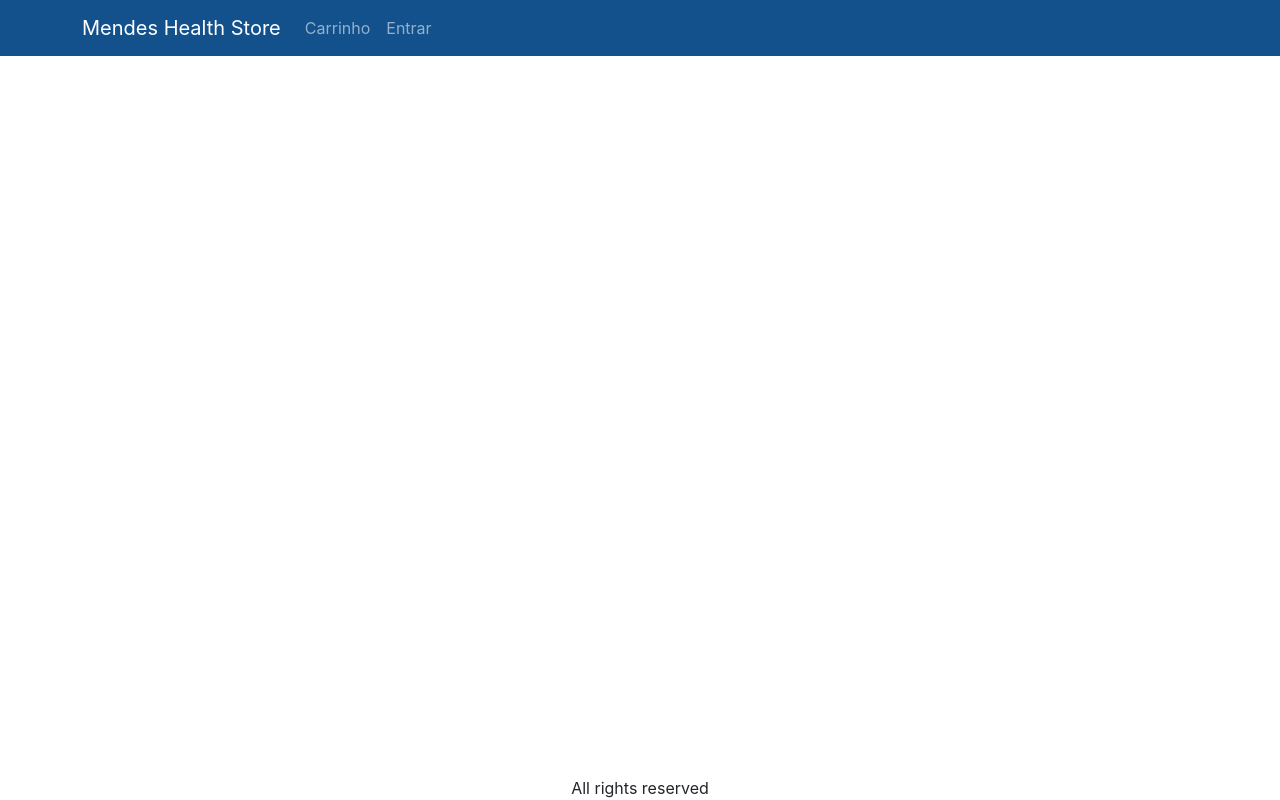
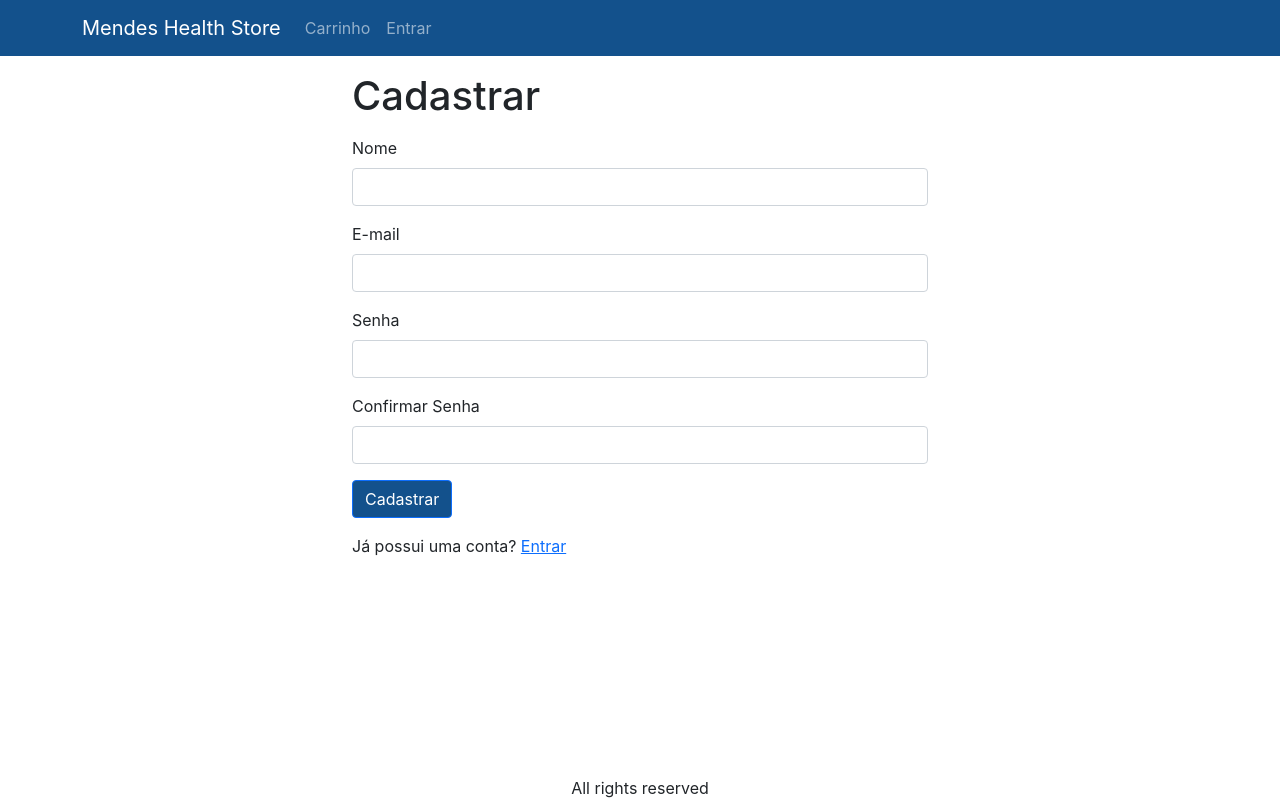
Before and after one commit to Pavanin92/proj_ecommerce, a React (Create React App) app in the folder frontend/: page /signup in a window 1280 px wide. Built offline with nearby package versions, Linux system fonts and the light colour scheme.

Commit message:
signup_screen

```diff
--- a/frontend/src/App.js
+++ b/frontend/src/App.js
@@ -13,6 +13,7 @@
 import ProductScreen from './screens/ProductScreen';
 import ShippingAddressScreen from './screens/ShippingAddressScreen';
 import SigninScreen from './screens/SigninScreen';
+import SignupScreen from './screens/SignupScreen';
 import { Store } from './Store';
 
 function App() {
@@ -76,6 +77,7 @@
               <Route path="/product/:slug" element={<ProductScreen />} />
               <Route path="/cart" element={<CartScreen />} />
               <Route path="/signin" element={<SigninScreen />} />
+              <Route path="/signup" element={<SignupScreen />} />
               <Route path="/shipping" element={<ShippingAddressScreen />} />
               <Route path="/" element={<HomeScreen />} />
             </Routes>
--- /dev/null
+++ b/frontend/src/screens/SignupScreen.js
@@ -0,0 +1,97 @@
+import Axios from 'axios';
+import { useContext, useEffect, useState } from 'react';
+import Button from 'react-bootstrap/Button';
+import Container from 'react-bootstrap/Container';
+import Form from 'react-bootstrap/Form';
+import { Helmet } from 'react-helmet-async';
+import { Link, useLocation, useNavigate } from 'react-router-dom';
+import { toast } from 'react-toastify';
+import { Store } from '../Store.js';
+import { getError } from '../utils.js';
+
+export default function SignupScreen() {
+  const navigate = useNavigate();
+  const { search } = useLocation();
+  const redirectInUrl = new URLSearchParams(search).get('redirect');
+  const redirect = redirectInUrl ? redirectInUrl : '/';
+
+  const [name, setName] = useState('');
+  const [email, setEmail] = useState('');
+  const [password, setPassword] = useState('');
+  const [confirmPassword, setConfirmPassword] = useState('');
+
+  const { state, dispatch: ctxDispatch } = useContext(Store);
+  const { userInfo } = state;
+
+  const submitHandler = async (e) => {
+    e.preventDefault();
+    if (password !== confirmPassword) {
+      toast.error('As senhas não estão iguais');
+      return;
+    }
+    try {
+      const { data } = await Axios.post('/api/users/signup', {
+        name,
+        email,
+        password,
+      });
+      ctxDispatch({ type: 'USER_SIGNIN', payload: data });
+      localStorage.setItem('userInfo', JSON.stringify(data));
+      navigate(redirect || '/');
+    } catch (err) {
+      toast.error(getError(err));
+    }
+  };
+
+  useEffect(() => {
+    if (userInfo) {
+      navigate(redirect);
+    }
+  }, [navigate, redirect, userInfo]);
+
+  return (
+    <Container className="small-container">
+      <Helmet>
+        <title>Cadastro</title>
+      </Helmet>
+      <h1 className="my-3">Cadastrar</h1>
+      <Form onSubmit={submitHandler}>
+        <Form.Group className="mb-3" controlId="name">
+          <Form.Label>Nome</Form.Label>
+          <Form.Control onChange={(e) => setName(e.target.value)} required />
+        </Form.Group>
+        <Form.Group className="mb-3" controlId="email">
+          <Form.Label>E-mail</Form.Label>
+          <Form.Control
+            type="email"
+            required
+            onChange={(e) => setEmail(e.target.value)}
+          />
+        </Form.Group>
+        <Form.Group className="mb-3" controlId="password">
+          <Form.Label>Senha</Form.Label>
+          <Form.Control
+            type="password"
+            required
+            onChange={(e) => setPassword(e.target.value)}
+          />
+        </Form.Group>
+        <Form.Group className="mb-3" controlId="confirmPassword">
+          <Form.Label>Confirmar Senha</Form.Label>
+          <Form.Control
+            type="password"
+            required
+            onChange={(e) => setConfirmPassword(e.target.value)}
+          />
+        </Form.Group>
+        <div className="mb-3">
+          <Button type="submit">Cadastrar</Button>
+        </div>
+        <div className="mb-3">
+          Já possui uma conta?{' '}
+          <Link to={`/signin?redirect=${redirect}`}>Entrar</Link>
+        </div>
+      </Form>
+    </Container>
+  );
+}
```
Also changed, not shown: 1 other file (tests, documents, lock files or other folders).
